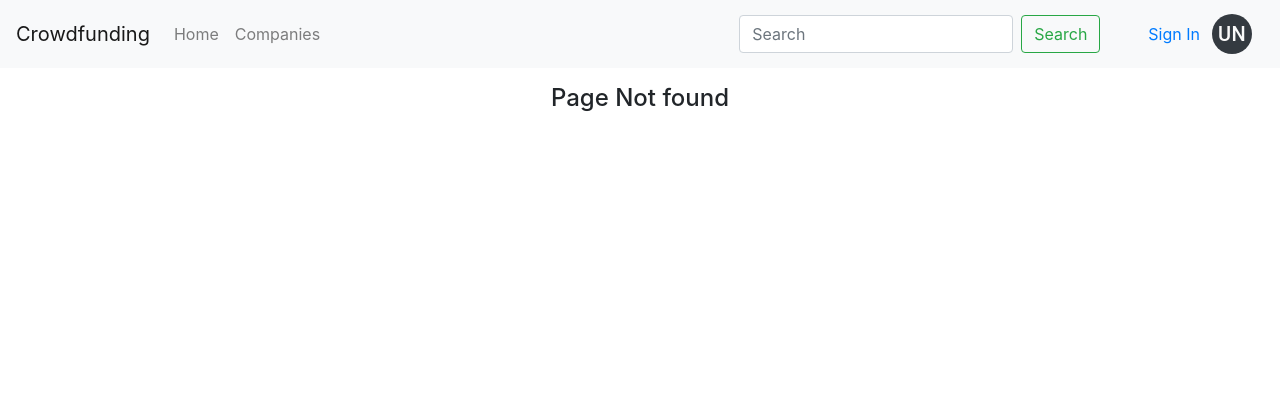
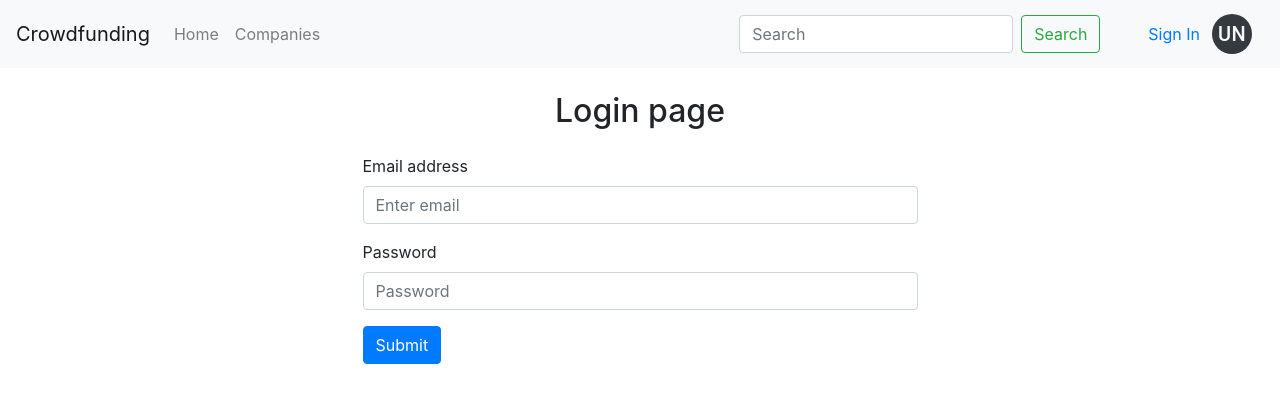
Before and after one commit to ops1ops/Crowdfunding-platform, a React (Create React App) app in the folder frontend/: page /login in a window 1280 px wide. Before the commit this address led to /404. Shown: the top 402 px of the page. Built offline with nearby package versions, Linux system fonts and the light colour scheme.

Commit message:
add login form + prettier conf

```diff
--- a/frontend/package.json
+++ b/frontend/package.json
@@ -6,6 +6,8 @@
     "@material-ui/core": "^4.2.0",
     "antd": "^3.20.3",
     "bootstrap": "^4.3.1",
+    "lodash": "^4.17.14",
+    "prop-types": "^15.7.2",
     "react": "^16.8.6",
     "react-bootstrap": "^1.0.0-beta.9",
     "react-dom": "^16.8.6",
--- a/frontend/src/App.js
+++ b/frontend/src/App.js
@@ -3,19 +3,20 @@ import {BrowserRouter} from "react-router-dom";
 // import 'antd/dist/antd.css';
 
 import './App.css';
+import {Redirect, Route, Switch} from "react-router";
 import Navbar from "./components/layout/Navigationbar/Navigationbar";
-import {Redirect, Route, Switch} from "react-router";
 import NotFound from "./components/layout/NotFound";
-import Login from "./components/auth/Login";
-import Companies from "./components/company/Companies";
-import CreateCompanyPage from "./components/company/CreateCompanyPage";
+import LoginPage from "./components/auth/LoginPage";
+import Companies from "./components/companies/Companies";
+import CreateCompanyPage from "./components/companies/CreateCompanyPage";
 
 function App() {
     return (
         <BrowserRouter>
             <Navbar/>
             <Switch>
-                <Route exact path='/home' />
+                <Route exact path='/login' component={LoginPage}/>
+                <Route exact path='/' />
                 <Route exact path='/companies' component={Companies} />
                 <Route exact path='/companies/create' component={CreateCompanyPage} />
                 <Route path='/404' component={NotFound} />
--- a/frontend/src/components/auth/Login.js
+++ /dev/null
@@ -1,11 +0,0 @@
-import React from 'react';
-
-const Login = () => {
-    return (
-        <div>
-            hello from login component
-        </div>
-    )
-};
-
-export default Login;
--- /dev/null
+++ b/frontend/src/components/auth/LoginForm.js
@@ -0,0 +1,108 @@
+import React from 'react';
+import { Button, Form } from 'react-bootstrap';
+import _ from 'lodash';
+import { PropTypes } from 'prop-types';
+
+class LoginForm extends React.Component {
+    constructor(props) {
+        super(props);
+        this.state = {
+            data: {
+                email: '',
+                password: '',
+            },
+            errors: {},
+        };
+    }
+
+    handleFormInput = e => {
+        const { data } = this.state;
+        this.setState(
+            {
+                data: {
+                    ...data,
+                    [e.currentTarget.name]: e.currentTarget.value,
+                },
+            },
+            () => this.validateForm()
+        );
+    };
+
+    validateForm = () => {
+        const { data } = this.state;
+        const isValidEmail = /^([\w.%+-]+)@([\w-]+\.)+([\w]{2,})$/i.test(
+            data.email
+        );
+        const errors = {};
+
+        if (!data.email) {
+            errors.email = 'Fill email field';
+        } else if (!isValidEmail) {
+            errors.email = 'Please enter valid email';
+        }
+        if (!data.password) {
+            errors.password = 'Fill password field';
+        } else if (data.password.length < 5) {
+            errors.password = `Password is too short`;
+        }
+
+        this.setState({ errors });
+    };
+
+    onSubmit = e => {
+        e.preventDefault();
+        const { errors, data } = this.state;
+        const { props } = this;
+        if (_.isEmpty(errors)) {
+            props.submit(data);
+        }
+    };
+
+    render() {
+        const { data, errors } = this.state;
+
+        return (
+            <div className="container d-flex flex-column align-items-center">
+                <h2 className="m-4">Login page</h2>
+                <Form className="w-50" onSubmit={this.onSubmit}>
+                    <Form.Group controlId="formBasicEmail">
+                        <Form.Label>Email address</Form.Label>
+                        <Form.Control
+                            name="email"
+                            placeholder="Enter email"
+                            value={data.email}
+                            onChange={this.handleFormInput}
+                            isInvalid={!!errors.email}
+                        />
+                        <Form.Control.Feedback type="invalid">
+                            {errors.email}
+                        </Form.Control.Feedback>
+                    </Form.Group>
+
+                    <Form.Group controlId="formBasicPassword">
+                        <Form.Label>Password</Form.Label>
+                        <Form.Control
+                            type="password"
+                            placeholder="Password"
+                            name="password"
+                            onChange={this.handleFormInput}
+                            isInvalid={!!errors.password}
+                        />
+                        <Form.Control.Feedback type="invalid">
+                            {errors.password}
+                        </Form.Control.Feedback>
+                    </Form.Group>
+                    <Button variant="primary" type="submit">
+                        Submit
+                    </Button>
+                </Form>
+            </div>
+        );
+    }
+}
+
+LoginForm.propTypes = {
+    submit: PropTypes.func.isRequired
+};
+
+export default LoginForm;
--- /dev/null
+++ b/frontend/src/components/auth/LoginPage.js
@@ -0,0 +1,19 @@
+import React, {Component} from 'react';
+import LoginForm from "./LoginForm";
+
+class LoginPage extends Component {
+
+    submit = data => {
+        console.log(data);
+    };
+
+    render() {
+        return (
+            <div>
+                <LoginForm submit={this.submit}/>
+            </div>
+        );
+    }
+}
+
+export default LoginPage;
--- a/frontend/src/components/layout/Navigationbar/GuestLinks.js
+++ b/frontend/src/components/layout/Navigationbar/GuestLinks.js
@@ -2,9 +2,9 @@ import React from 'react';
 import {Nav, NavItem} from "react-bootstrap";
 import {Link, NavLink} from "react-router-dom";
 
-const GuestLinks = (props) => {
+const GuestLinks = () => {
     return (
-        <Link to='/signin'>Sign In</Link>
+        <Link to='/login'>Sign In</Link>
     )
 }
 
--- a/frontend/src/components/layout/Navigationbar/Navigationbar.js
+++ b/frontend/src/components/layout/Navigationbar/Navigationbar.js
@@ -31,17 +31,18 @@ const Navigationbar = () => {
             <Navbar.Toggle aria-controls="basic-navbar-nav" />
             <Navbar.Collapse id="basic-navbar-nav">
                 <Nav className="mr-auto">
-                    <NavItem eventkey={1} href="/home">
-                        <Nav.Link as={Link} to="/home" >Home</Nav.Link>
+                    <NavItem eventkey={1} href="/">
+                        <Nav.Link as={Link} to="/" >Home</Nav.Link>
                     </NavItem>
                     <NavItem eventkey={2} href="/companies">
                         <Nav.Link as={Link} to="/companies" >Companies</Nav.Link>
                     </NavItem>
                 </Nav>
+                <Search/>
+                <GuestLinks/>
+                <UserLinks/>
             </Navbar.Collapse>
-            <Search/>
-            <GuestLinks/>
-            <UserLinks/>
+
         </Navbar>
     );
 }
```
Also changed, not shown: frontend/src/components/companies/Companies.js (renamed from frontend/src/components/company/Companies.js), frontend/src/components/companies/CompanyPage.js (renamed from frontend/src/components/company/CompanyPage.js), frontend/src/components/companies/CreateCompanyPage.js (renamed from frontend/src/components/company/CreateCompanyPage.js), 2 other files (tests, documents, lock files or other folders).
